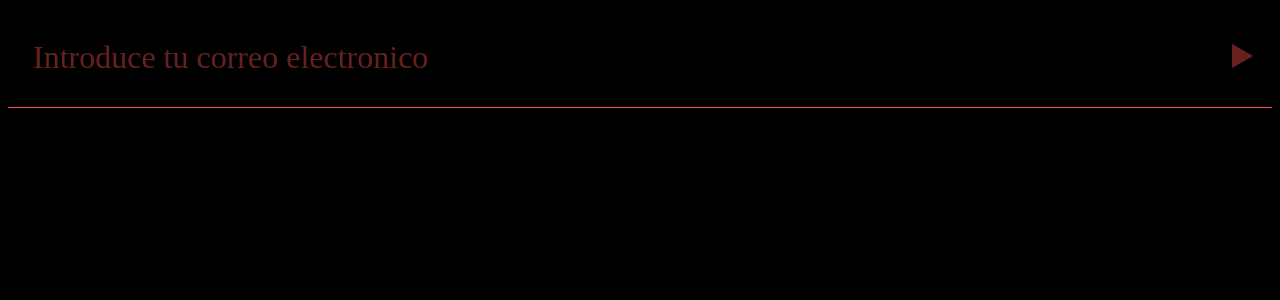
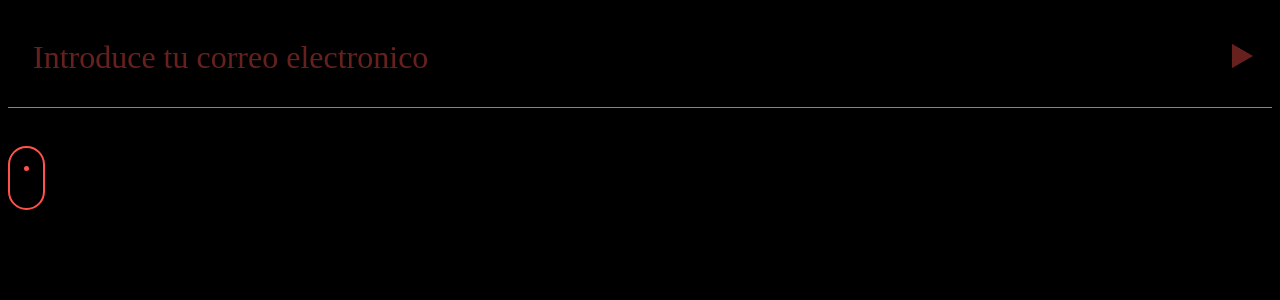
Before and after one commit to Yevhenbk/worksut-landing, a React (Create React App) app: page / in a window 1280 px wide. Shown: the top 300 px of the page. Built offline with nearby package versions, Linux system fonts and the light colour scheme.

Commit message:
FEATURE: FEND-08 Scrollable component (#5)
* Create basic structure
* Configure bubble and final style
* Configure animation on bubble

```diff
--- /dev/null
+++ b/src/components/Scrollable/Scrollable.tsx
@@ -0,0 +1,18 @@
+import { ScrollableBubble, ScrollableContainer } from "./ScrollableStyle";
+
+/**
+ * ! Scrollable indicator
+ * * whitehatdevv - 2022/01/28
+ */
+const Scrollable = () => {
+  return (
+    <>
+      <ScrollableContainer>
+        <ScrollableBubble />
+      </ScrollableContainer>
+    </>
+  );
+};
+
+// * Export component
+export default Scrollable;
--- /dev/null
+++ b/src/components/Scrollable/ScrollableStyle.ts
@@ -0,0 +1,32 @@
+import styled, { keyframes } from "styled-components";
+import { Tokens } from "../../static/Colors";
+
+// * Style for container indicator
+export const ScrollableContainer = styled.div`
+  border: 2pt solid ${Tokens.Colors.Primary};
+  width: 25pt;
+  height: 45pt;
+  border-radius: 2em;
+  display: flex;
+  flex-direction: row;
+  align-items: top;
+  justify-content: center;
+`;
+
+// * Define keyframes
+const BubbleAnimation = keyframes`
+    0% {margin-top: 40%;}
+    80% {margin-top: 70%;}
+    100% {margin-top: 50%;}
+`;
+
+// * Style for content of Scrollable
+export const ScrollableBubble = styled.div`
+  width: 1px;
+  height: 1px;
+  padding: 6%;
+  margin: 40%;
+  border-radius: 3em;
+  background-color: ${Tokens.Colors.Primary};
+  animation: ${BubbleAnimation} 1.1s infinite ease-out;
+`;
--- a/src/sample/SampleView.scss
+++ b/src/sample/SampleView.scss
@@ -1,3 +1,7 @@
 body {
     background-color: black;
 }
+
+.mt-3 {
+    margin-top: 3%;
+}
--- a/src/sample/SampleView.tsx
+++ b/src/sample/SampleView.tsx
@@ -1,5 +1,6 @@
 import { useEffect, useState } from "react";
 import Input from "../components/Input/Input";
+import Scrollable from "../components/Scrollable/Scrollable";
 import "./SampleView.scss";
 
 /**
@@ -12,6 +13,7 @@ const SampleView = () => {
     console.log(email);
   }, [email]);
   return (
+    <>
       <div>
         <Input
           type="email"
@@ -30,6 +32,10 @@ const SampleView = () => {
           }}
         />
       </div>
+      <div className="mt-3">
+        <Scrollable></Scrollable>
+      </div>
+    </>
   );
 };
 
```
Lines whose indentation alone changed are shown as unchanged.
